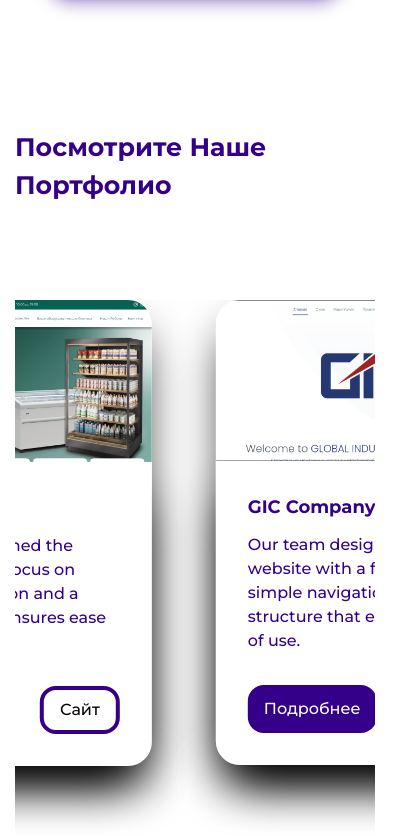
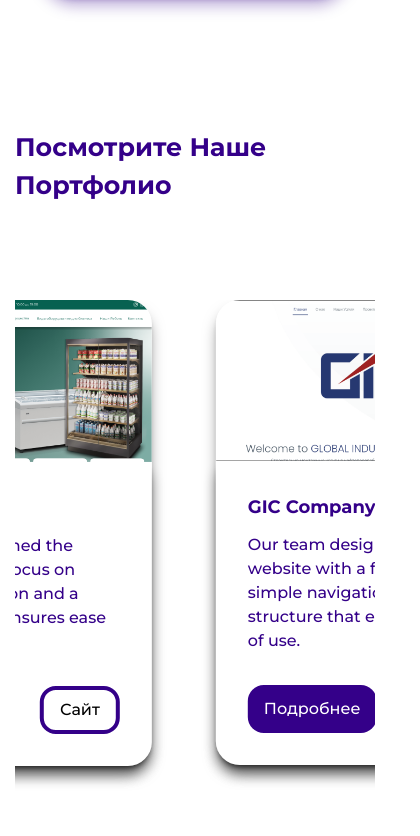
Before and after one commit to raasikkk/join-way-remake, a React (Vite) app: page / in a window 390 px wide. Shown: the part 3828-4664 px from the top of the page, 420 px wide, since content can reach past the window. Built offline with nearby package versions, Linux system fonts and the light colour scheme.

Commit message:
fixed mobile empty space

```diff
--- a/src/components/Portfolio.tsx
+++ b/src/components/Portfolio.tsx
@@ -1,20 +1,12 @@
-// import { useState } from "react";
 import Project from "./Project";
 import { clients } from "../constants/clients";
 
 const Portfolio = () => {
-  // const slides = [
-  //   { id: 1, content: "Slide 1", bgColor: "bg-red-500" },
-  //   { id: 2, content: "Slide 2", bgColor: "bg-blue-500" },
-  //   { id: 3, content: "Slide 3", bgColor: "bg-green-500" },
-  //   { id: 4, content: "Slide 4", bgColor: "bg-yellow-500" },
-  // ];
-
   return (
     <>
       <section
         id="portfolio"
-        className="portfolio mt-[130px] container mx-auto"
+        className="portfolio mt-[130px] container mx-auto overflow-hidden"
       >
         <div className="container mx-auto">
           <h1 className="xs:text-[25.34px] sm:text-[28.34px] md:text-[35.34px] lg:text-[42.34px] font-bold text-j-blue dark:text-j-yellow hiddenYEl max-w-[527px]">
@@ -22,9 +14,8 @@ const Portfolio = () => {
           </h1>
         </div>
         {/* <!-- Portfolio Cards --> */}
-        {/* <div className="portfolio-cards mt-24 h-[650px]"></div> */}
         <div className="overflow-hidden mt-24 w-full h-full relative">
-          <div className="flex w-[200%] gap-16 animate-scroll min-h-[700px]">
+          <div className="flex w-[200%] gap-16 animate-scroll min-h-[600px]">
             {clients.map((client) => (
               <Project key={client.id} client={client} />
             ))}
--- a/src/components/Project.tsx
+++ b/src/components/Project.tsx
@@ -15,13 +15,13 @@ const Project = ({ client }: ProjectProps) => {
 
   return (
     <div className="">
-      <div className="portfolio-card rounded-3xl shadow-2xl shadow-black ">
+      <div className="portfolio-card rounded-3xl shadow-lg shadow-black/50 ">
         <img
           src={client.image}
           alt="join-way-shop"
           className=" rounded-t-3xl w-full"
         />
-        <div className="descr shadow-2xl shadow-black rounded-b-3xl bg-white p-8 ">
+        <div className="descr shadow-lg shadow-black/50 rounded-b-3xl bg-white p-8 ">
           <h3 className="text-j-blue font-bold xxxs:text-lg md:text-2xl lg:text-3xl">
             {client.name}
           </h3>
--- a/src/style.css
+++ b/src/style.css
@@ -6,6 +6,7 @@
 
 body {
   @apply bg-white dark:bg-gray-900;
+  overflow-x: hidden;
 }
 
 @layer base {
@@ -173,30 +174,10 @@ body {
   .author-card {
     @apply bg-j-blue px-[50px] py-[15px] rounded-[36px] text-white text-center mx-auto;
   }
-  /* Author Card Effect */
-  /* .portfolio-card:hover .description {
-    opacity: 1;
-  }
-  .portfolio-cards::-webkit-scrollbar {
-    display: none;
-  }
-
-  .portfolio-cards {
-    -ms-overflow-style: none;
-    scrollbar-width: none;
-  } */
-
-  /* .portfolio-cards {
-    @apply mt-[100px] min-h-[650px] grid sm:justify-items-center md:justify-items-center lg:justify-items-center customlg:justify-items-start md:grid-cols-1 customlg:grid-cols-8 customlg:gap-[520px] customlg:overflow-x-auto;
-  } */
 
   .portfolio-card {
     @apply xxxs:w-[300px] md:w-[400px] lg:w-[450px] sm:h-[250px] md:h-[300px] lg:h-[305px];
   }
-  /*
-  .description {
-    @apply absolute inset-0 sm:h-[250px] md:h-[300px] lg:h-[335px] bg-black bg-opacity-65 flex items-center justify-center rounded-[39px] opacity-0 transition-opacity duration-300;
-  } */
 
   .text-descr {
     opacity: 0;
--- a/tailwind.config.js
+++ b/tailwind.config.js
@@ -22,7 +22,7 @@ export default {
       keyframes: {
         scroll: {
           "0%": { transform: "translateX(0)" },
-          "100%": { transform: "translateX(-50%)" },
+          "100%": { transform: "translateX(-100%)" },
         },
       },
       animation: {
```
